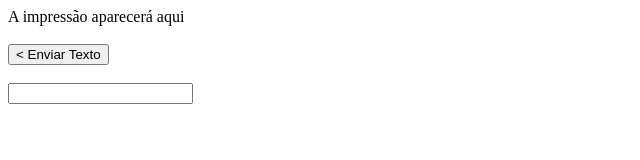
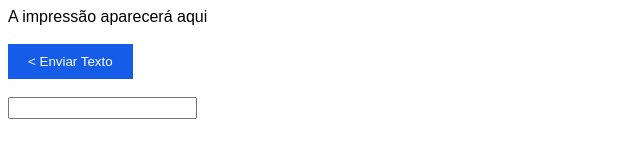
Before and after one commit to wesleli/FormatadorRichText, a plain HTML site: page index.html in a window 1280 px wide. Shown: the whole page, without its empty margins (0-640 px from the left). Drawn offline with Linux system fonts and the light colour scheme.

Commit message:
criação de estilo e inserção de lógica para comunicação entre código do elemento html e código da página. Teste ok.

```diff
--- a/index.html
+++ b/index.html
@@ -6,7 +6,37 @@
     <meta charset="utf-8">
     <meta name="viewport" content="width=device-width, initial-scale=1, shrink-to-fit=no">
     <title>Formatador de Texto</title>
+    <style>
+        .button {
+            background-color: #155DE9;
+            color: white;
+            border: none;
+            padding: 10px 20px;
+            text-align: center;
+            font-family: 'Arial';
+        }
+
+        .label {
+            font-family: 'Arial';
+        }
+
+        .input {
+            font-size: 14px;
+        }
+    </style>
     <script type="text/javascript">
+
+        // quando receber a mensagem do codigo da pagina
+        window.onmessage = (event) => {
+            if (event.data) {
+                document.getElementById("theLabel").innerHTML = event.data;
+            }
+        };
+
+        // funcao de envio para o codigo da pagina
+        function button_click() {
+            window.parent.postMessage(document.getElementById("theMessage").value, "*");
+        }
 
 
     </script>
@@ -16,7 +46,7 @@
 <body>
     <span id="theLabel" class="label">A impressão aparecerá aqui</span>
     <br /><br />
-    <button class="button">
+    <button class="button" onclick="button_click()">
         < Enviar Texto</button>
             <br /><br />
             <input type="text" class="input" id="theMessage">
```
